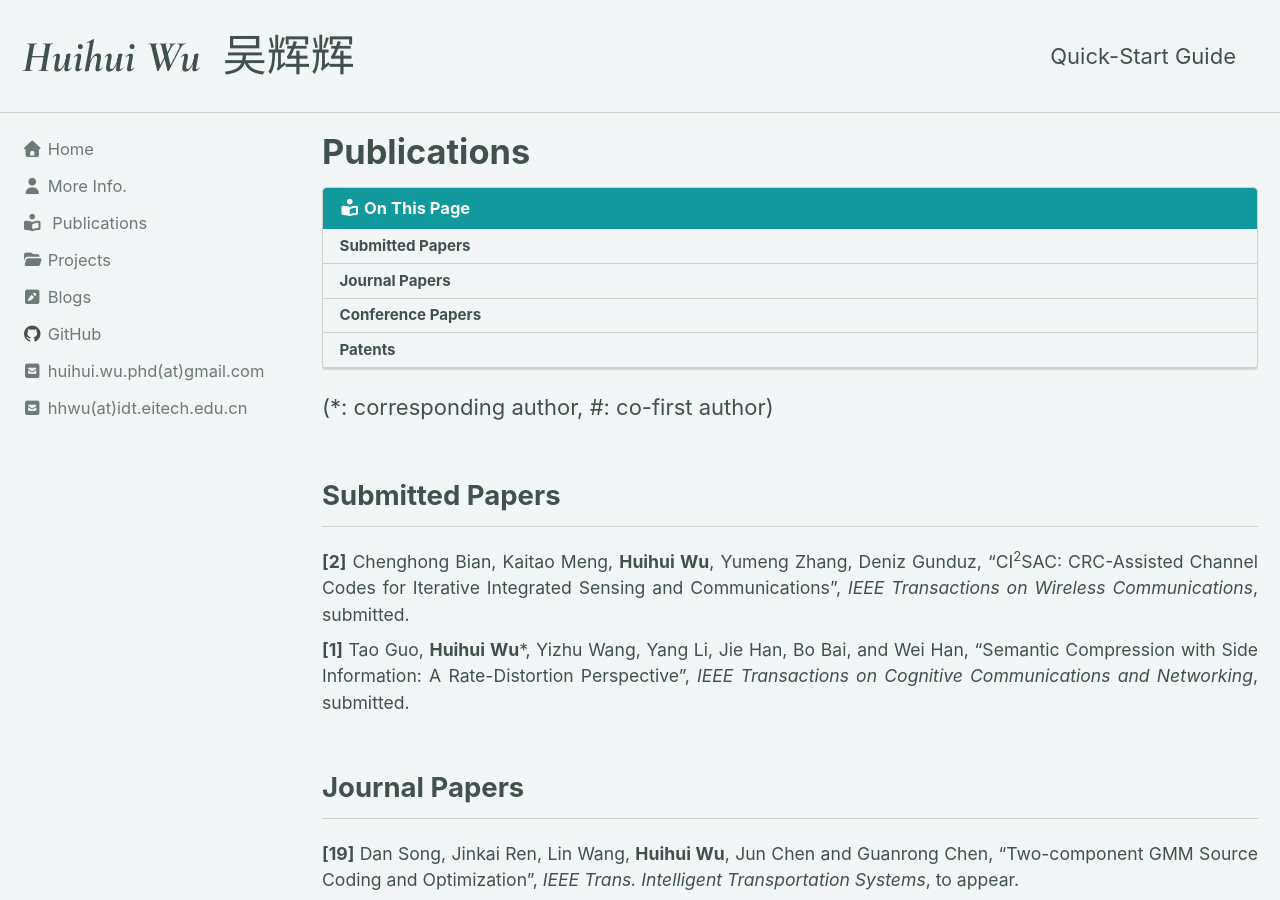
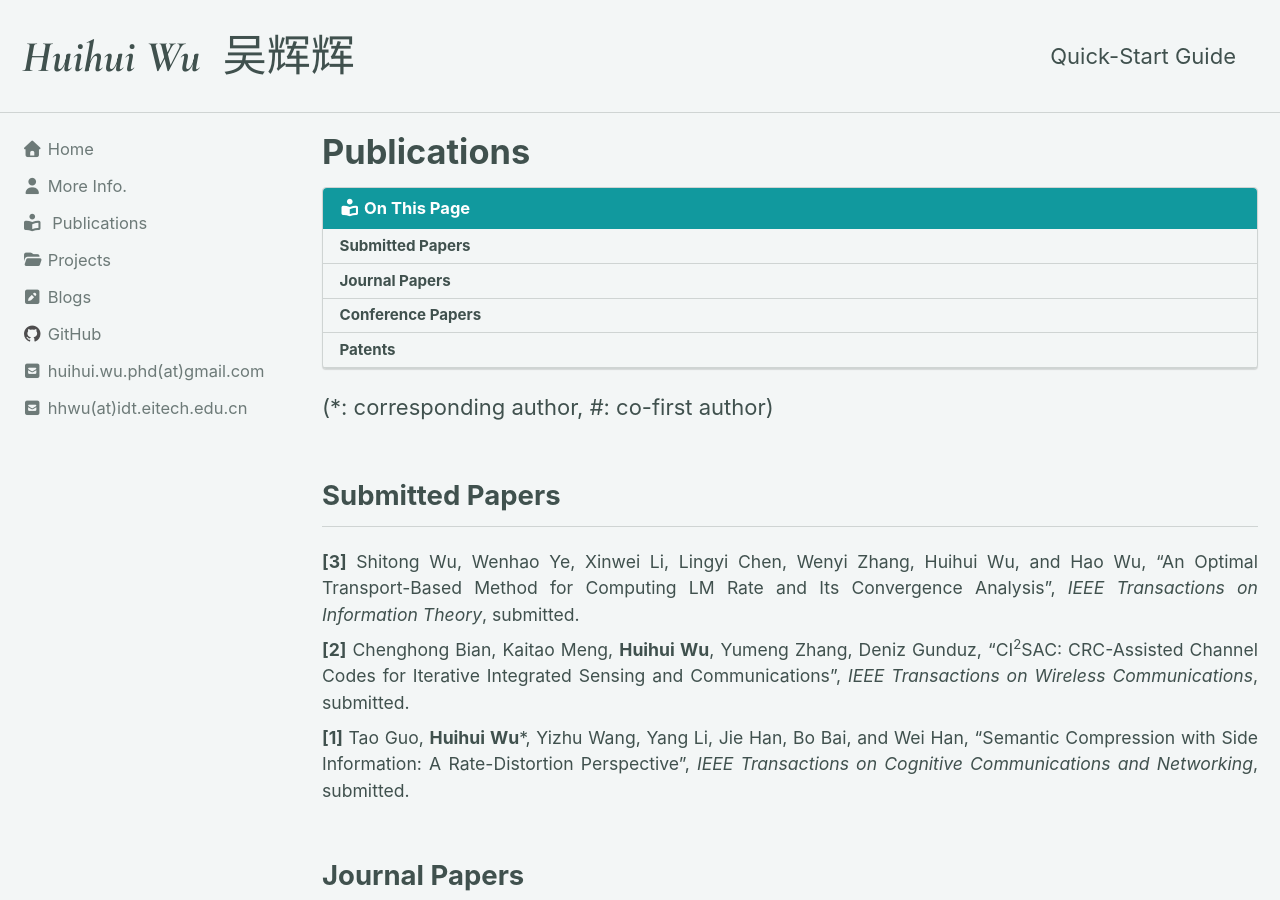
Before and after one commit to hhwu18/hhwu18.github.io, a Jekyll site: the page built from _pages/pub.md, in a window 1280 px wide and 900 px high. Built offline with Jekyll 4.4.1, drawn with Linux system fonts in a browser that asks for light colours; cached includes are drawn as plain includes; some web fonts are replaced.

Commit message:
modify pub

```diff
--- a/_pages/pub.md
+++ b/_pages/pub.md
@@ -14,6 +14,7 @@ classes: wide #wide screen
 
 ## Submitted Papers
 <div class="publication-list" markdown="1">
+* **[3]** Shitong Wu, Wenhao Ye, Xinwei Li, Lingyi Chen, Wenyi Zhang, Huihui Wu, and Hao Wu, “An Optimal Transport-Based Method for Computing LM Rate and Its Convergence Analysis”, <em>IEEE Transactions on Information Theory</em>, submitted.
 * **[2]** Chenghong Bian, Kaitao Meng, **Huihui Wu**, Yumeng Zhang, Deniz Gunduz, “CI<sup>2</sup>SAC: CRC-Assisted Channel Codes for Iterative Integrated Sensing and Communications”, <em>IEEE Transactions on Wireless Communications</em>, submitted.
 * **[1]** Tao Guo, **Huihui Wu***, Yizhu Wang, Yang Li, Jie Han, Bo Bai, and Wei Han, “Semantic Compression with Side Information: A Rate-Distortion Perspective”, <em>IEEE Transactions on Cognitive Communications and Networking</em>, submitted.
 </div>
```
